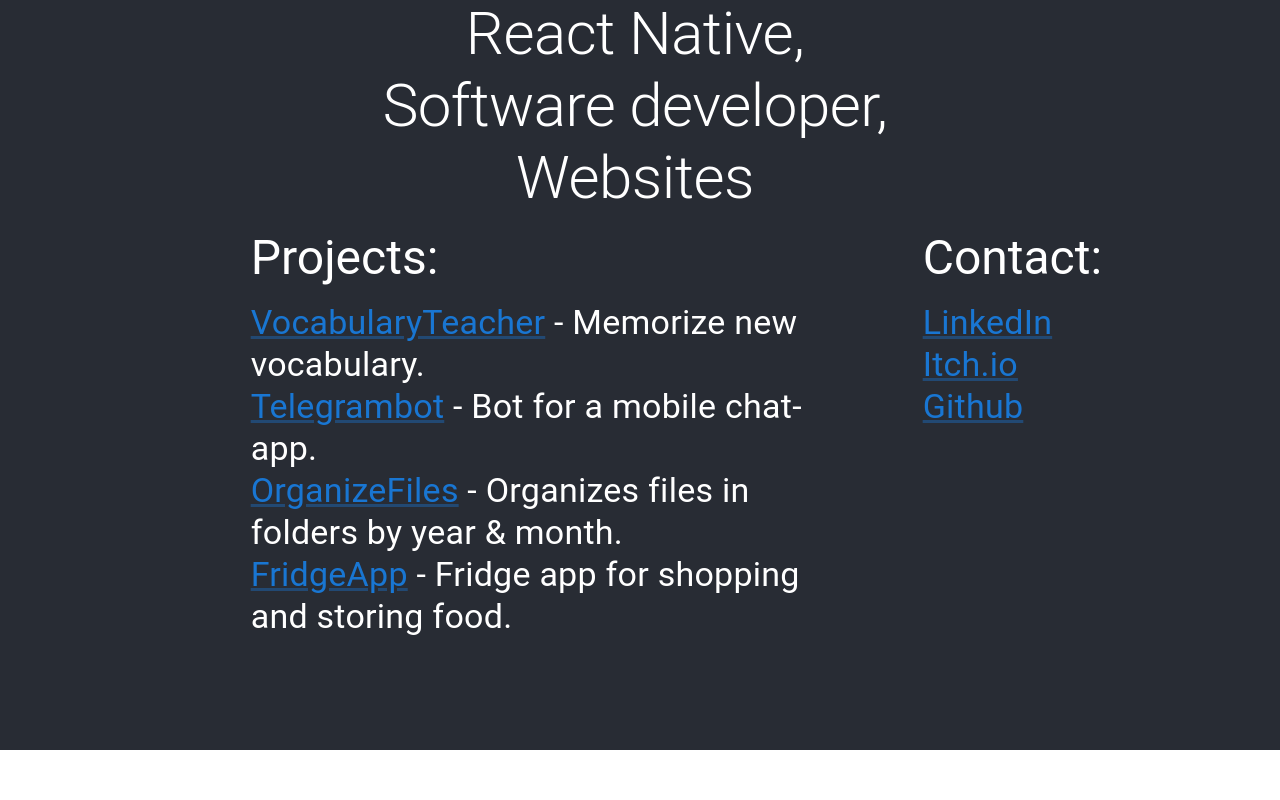
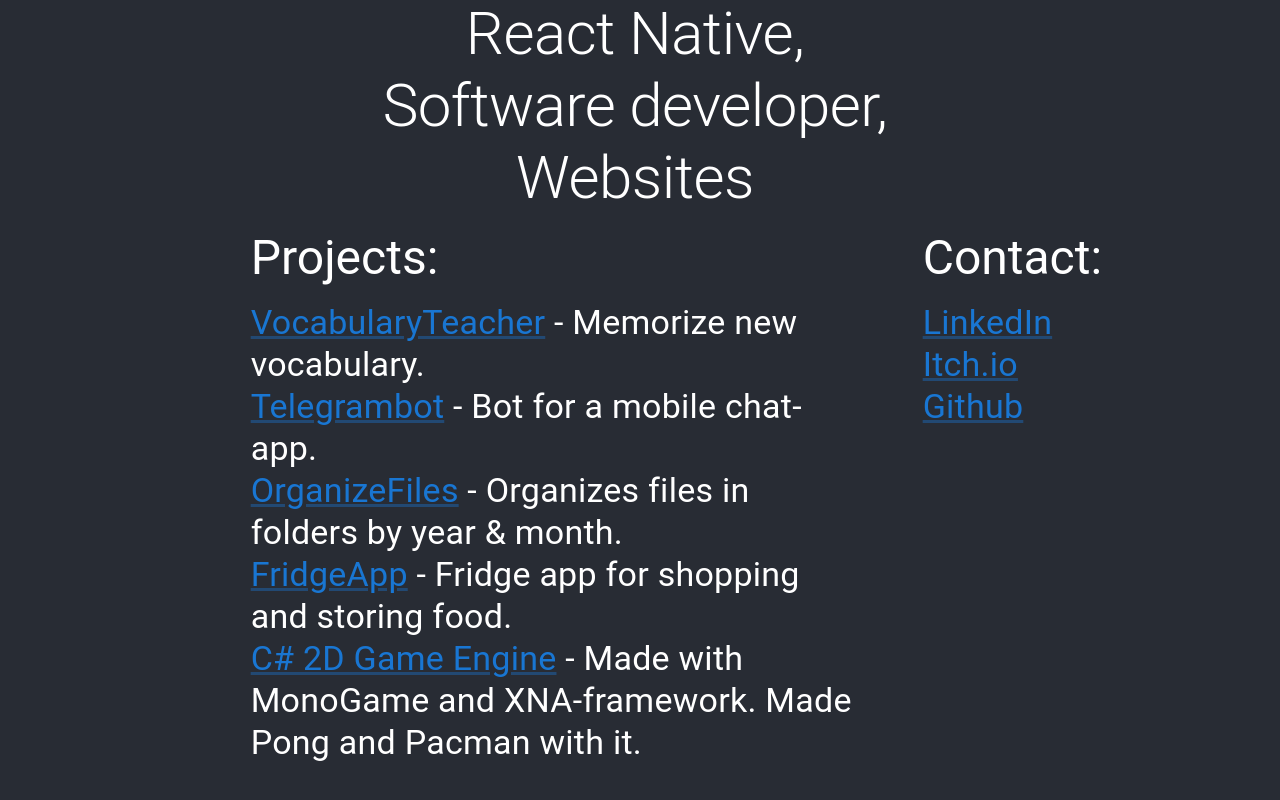
Before and after one commit to Crare/crare.github.io, a React (Create React App) app in the folder my-app/: page / in a window 1280 px wide. Shown: the part 450-1250 px from the top of the page. Before the commit the page ends 1200 px from the top, so only its background shows below. Built offline with nearby package versions, Linux system fonts and the light colour scheme.

Commit message:
add link to game engine

```diff
--- a/my-app/src/pages/home/Home.tsx
+++ b/my-app/src/pages/home/Home.tsx
@@ -127,6 +127,16 @@
             {" - "}
             Fridge app for shopping and storing food.
           </Typography>
+          <Typography variant="h4">
+            <Link
+              href="https://github.com/Crare/GameEnginePublic"
+              target="_blank"
+            >
+              C# 2D Game Engine
+            </Link>
+            {" - "}
+            Made with MonoGame and XNA-framework. Made Pong and Pacman with it.
+          </Typography>
         </Grid>
 
         <Grid item xs={12} md={1} m={2} justifyContent={"center"}>
```
